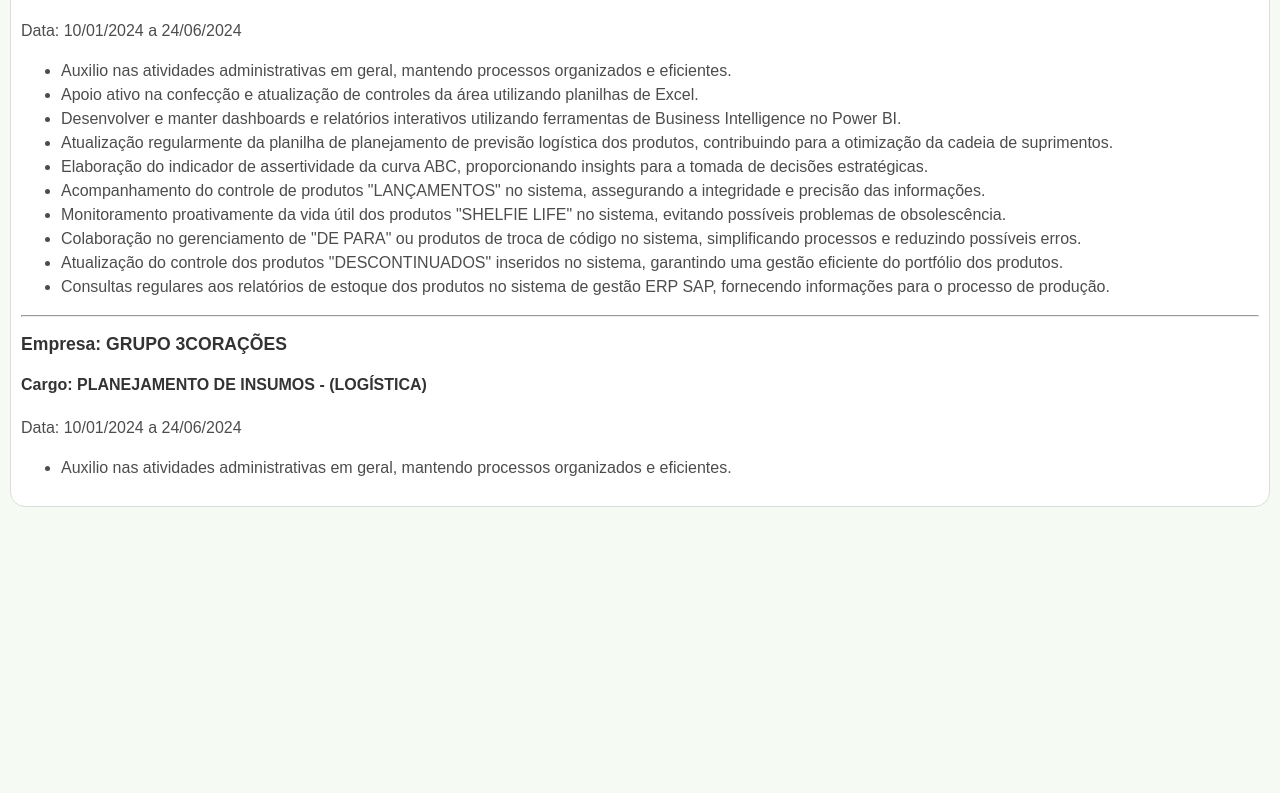
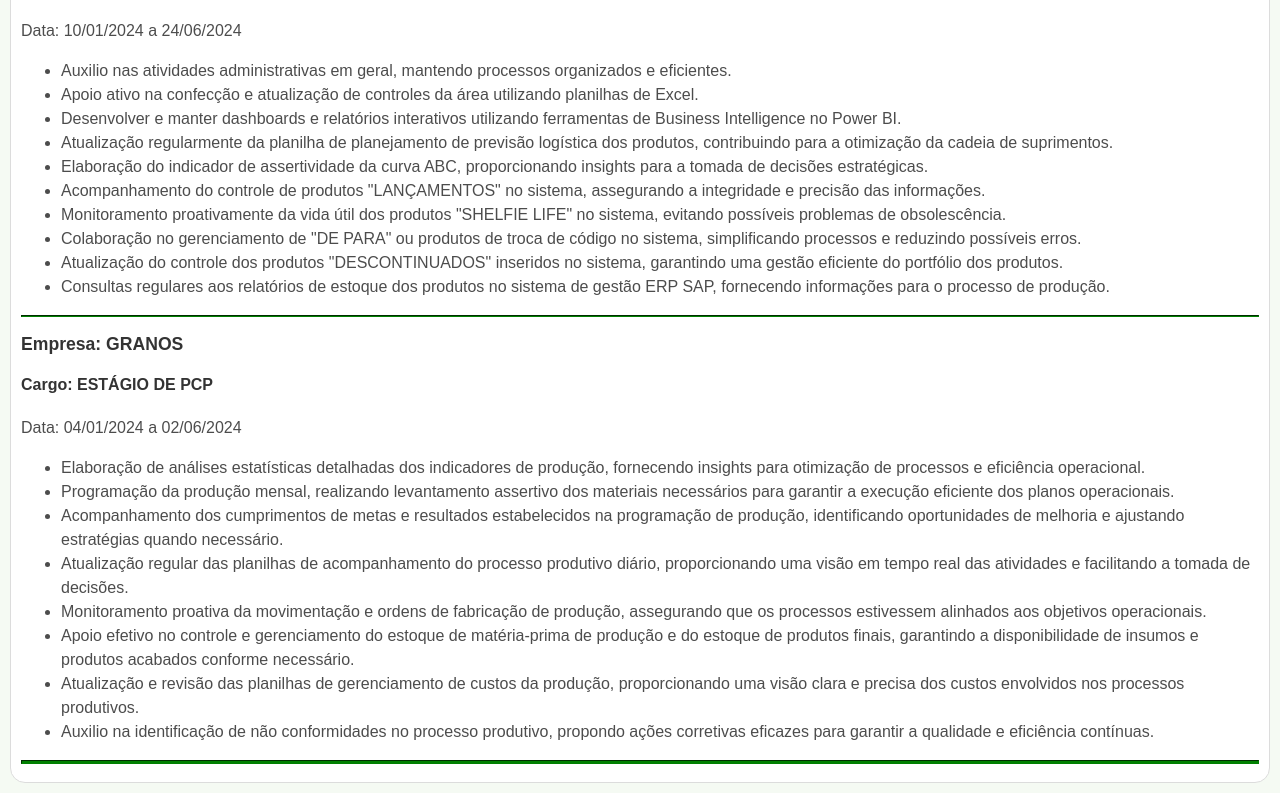
Before and after one commit to Jefferson170713/aulas-digital-collage, a plain HTML site: page index.html in a window 1280 px wide. Shown: the part 897-1690 px from the top of the page. Before the commit the page ends 1414 px from the top, so only its background shows below. Drawn offline with Linux system fonts and the light colour scheme.

Commit message:
finalizando curriculo simples

```diff
--- a/curriculo.css
+++ b/curriculo.css
@@ -51,6 +51,10 @@ li {
     background-color: green;
     height: 2px;
 }
+.verde-light{
+    border-color: green;
+    background-color: green;
+}
 .grid{
     display: grid;
     grid-template-columns: 1fr 1fr;
--- a/index.html
+++ b/index.html
@@ -64,7 +64,7 @@
                 </li>
             </ul>
         </div>
-        <hr>
+        <hr class="verde-light">
         <div class="experiencia-profissional">
             <h3>Empresa: GRUPO 3CORAÇÕES</h3>
             <h4>Cargo: PLANEJAMENTO DE INSUMOS - (LOGÍSTICA)</h4>
@@ -110,18 +110,54 @@
                 </li>
             </ul>
         </div>
-        <hr>
+        <hr class="verde-light">
         <div class="experiencia-profissional">
-            <h3>Empresa: GRUPO 3CORAÇÕES</h3>
-            <h4>Cargo: PLANEJAMENTO DE INSUMOS - (LOGÍSTICA)</h4>
-            <p>Data: 10/01/2024 a 24/06/2024</p>
+            <h3>Empresa: GRANOS</h3>
+            <h4>Cargo: ESTÁGIO DE PCP</h4>
+            <p>Data: 04/01/2024 a 02/06/2024</p>
             <ul>
                 <li>
-                    Auxilio nas atividades administrativas em geral, mantendo processos
-                    organizados e eficientes.
+                    Elaboração de análises estatísticas detalhadas dos indicadores de produção,
+                    fornecendo insights para otimização de processos e eficiência operacional.
+                </li>
+                <li>
+                    Programação da produção mensal, realizando levantamento assertivo
+                    dos materiais necessários para garantir a execução eficiente dos planos
+                    operacionais.
+                </li>
+                <li>
+                    Acompanhamento dos cumprimentos de metas e resultados estabelecidos
+                    na programação de produção, identificando oportunidades de melhoria e
+                    ajustando estratégias quando necessário.
+                </li>
+                <li>
+                    Atualização regular das planilhas de acompanhamento do processo
+                    produtivo diário, proporcionando uma visão em tempo real das atividades e
+                    facilitando a tomada de decisões.
+                </li>
+                <li>
+                    Monitoramento proativa da movimentação e ordens de fabricação de
+                    produção, assegurando que os processos estivessem alinhados aos objetivos
+                    operacionais.
+                </li>
+                <li>
+                    Apoio efetivo no controle e gerenciamento do estoque de matéria-prima de
+                    produção e do estoque de produtos finais, garantindo a disponibilidade de
+                    insumos e produtos acabados conforme necessário.
+                </li>
+                <li>
+                    Atualização e revisão das planilhas de gerenciamento de custos da
+                    produção, proporcionando uma visão clara e precisa dos custos envolvidos
+                    nos processos produtivos.
+                </li>
+                <li>
+                    Auxilio na identificação de não conformidades no processo produtivo,
+                    propondo ações corretivas eficazes para garantir a qualidade e eficiência
+                    contínuas.
                 </li>
             </ul>
         </div>
+        <hr class="verde">
     </div>
 </body>
 </html>
```
